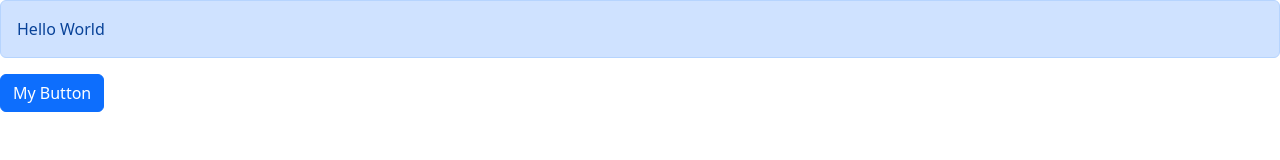
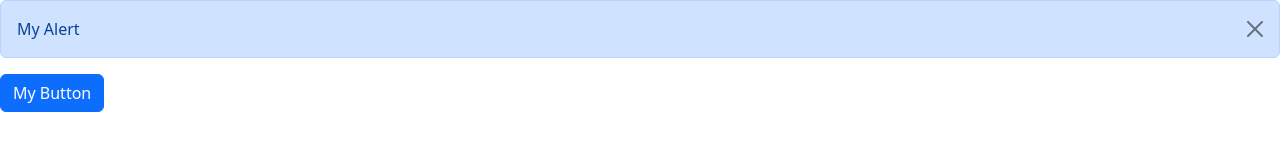
Before and after one commit to GerardoAP22/Typescript-React-Practice, a React (Create React App) app: page / in a window 1280 px wide. Both pictures are taken after a click on the button "My Button". Shown: the top 160 px of the page. Built offline with nearby package versions, Linux system fonts and the light colour scheme.

Commit message:
button and alert exercise

```diff
--- a/src/App.tsx
+++ b/src/App.tsx
@@ -1,23 +1,23 @@
 import ListGroup from './components/ListGroup';
 import Alert from './components/Alert';
 import Button from './components/Button';
+import { useState } from 'react';
 
 function App() {
   let items = ['New York', 'San Francisco', 'Tokyo', 'London', 'Paris'];
   const handleSelectItem = (item: string) => {
     console.log(item);
   }
+  const [alertVisbile, setAlertVisibility] = useState(false);
 
   const handleTestButton = () => {
-    console.log('Clicked!');
+    setAlertVisibility(true);
   }
 
   return (
     <div>
       {/* <ListGroup items={items} heading='Cities' onSelectItem={handleSelectItem} /> */}
-      <Alert>
-        Hello <span>World</span>
-      </Alert>
+      {alertVisbile && <Alert onClose={() => setAlertVisibility(false)}>My Alert</Alert>}
       <Button onClick={handleTestButton}>
         My Button
       </Button>
--- a/src/components/Alert.tsx
+++ b/src/components/Alert.tsx
@@ -2,11 +2,16 @@
 
 interface Props {
     children: ReactNode;
+    onClose: () => void;
 }
 
-const Alert = ({ children }: Props) => {
+const Alert = ({ children, onClose }: Props) => {
     return (
-        <div className="alert alert-primary">{children}</div>
+        <div className="alert alert-primary alert-dismissible ">
+            {children}
+            <button type="button" className="btn-close" data-bs-dismiss="alert" aria-label="Close" onClick={onClose}></button>
+
+        </div>
     )
 }
 
```
